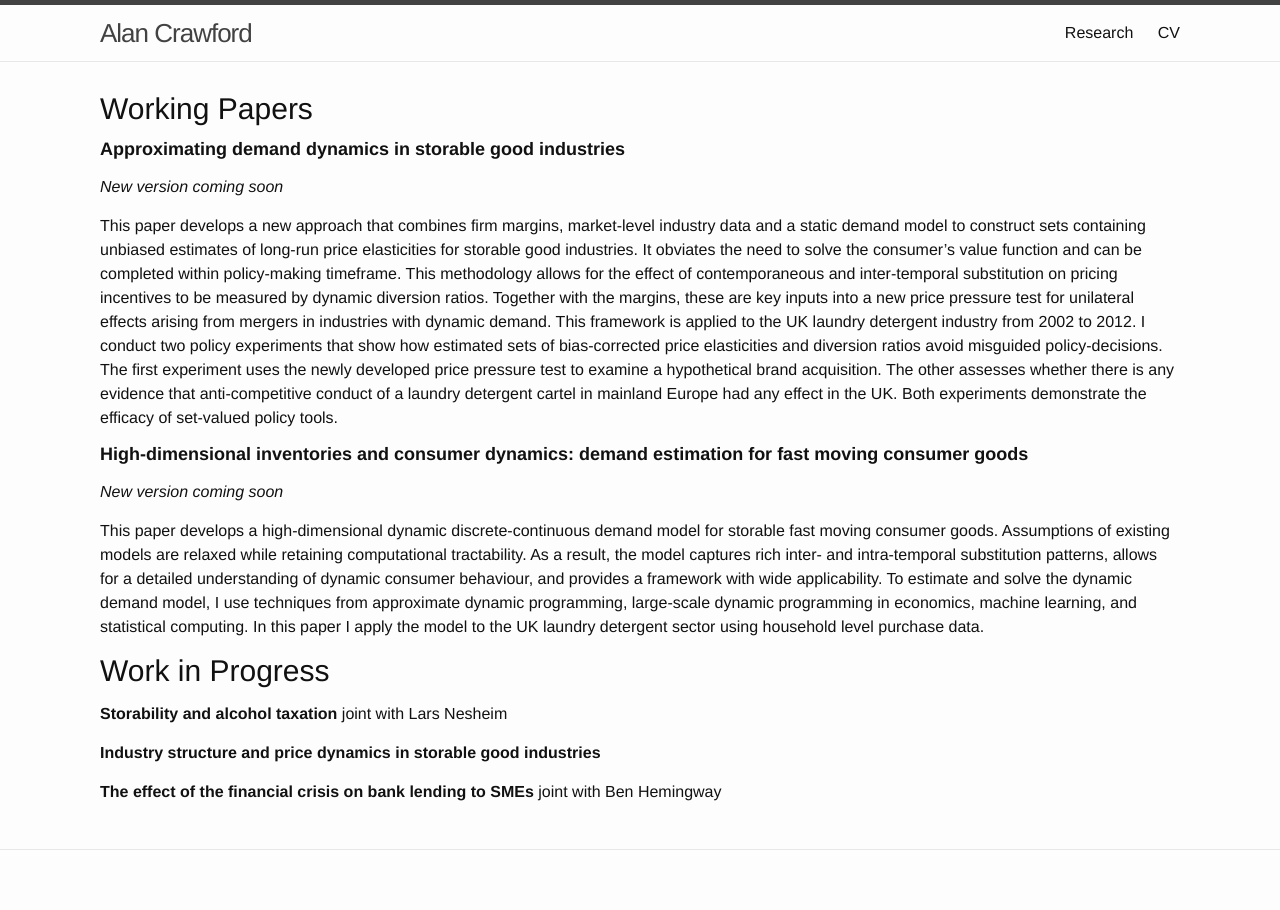
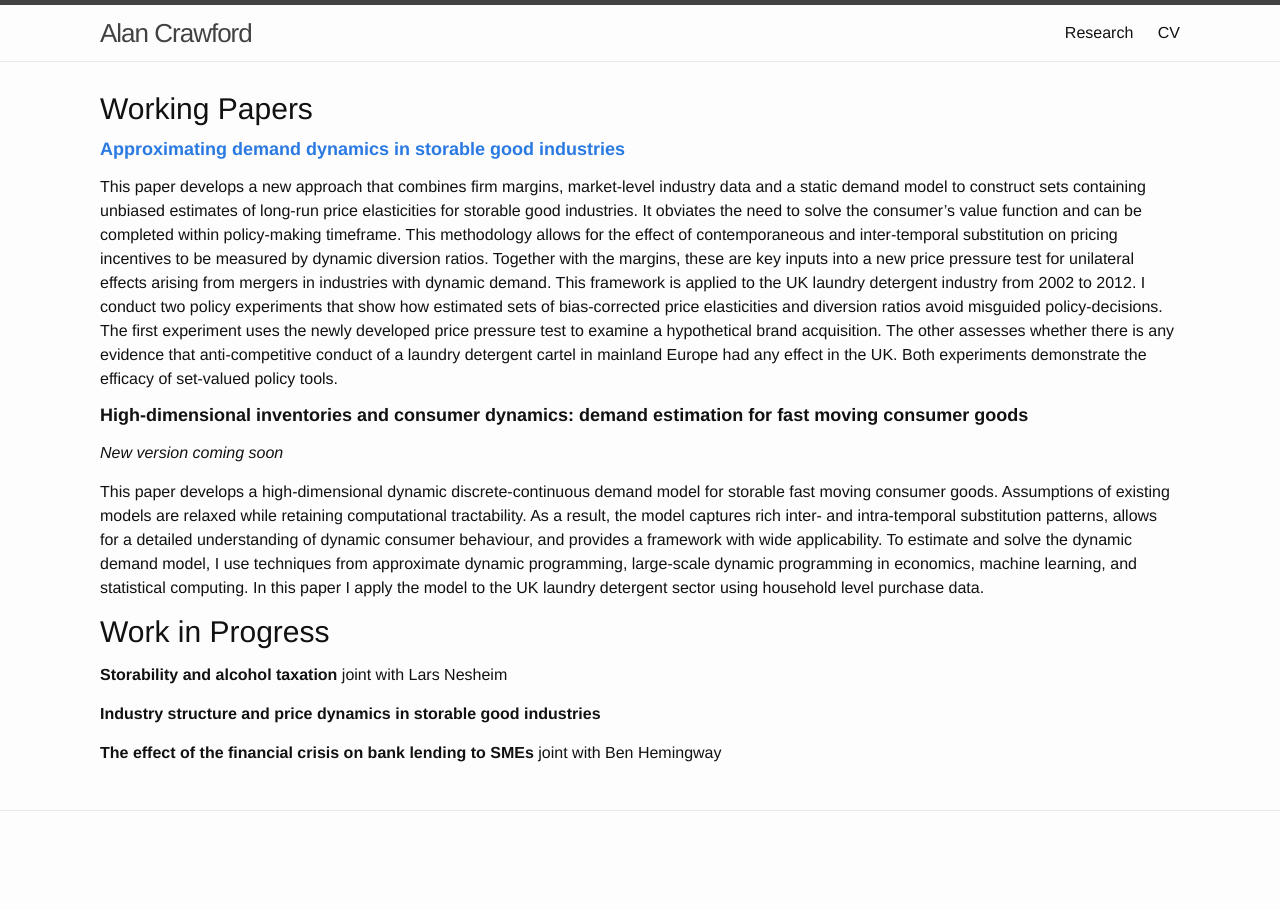
Before and after one commit to alancrawford/alancrawford.github.io, a Jekyll site: the page built from _pages/Research.md, in a window 1280 px wide. Built offline with Jekyll 4.4.1, drawn with Linux system fonts in a browser that asks for light colours.

Commit message:
Working paper upload

```diff
--- a/_pages/Research.md
+++ b/_pages/Research.md
@@ -6,11 +6,7 @@
 
 ## Working Papers
 
-#### Approximating demand dynamics in storable good industries
-
-_New version coming soon_
-
-<!-- [Approximating demand dynamics in storable good industries](../assets/workingpapers/CrawfordAR (2020) Approximating Demand Dyanmics for Storable goods.pdf) -->
+#### [Approximating demand dynamics in storable good industries](../assets/workingpapers/CrawfordAR (2020) Approximating Demand Dyanmics for Storable goods.pdf)
 
 This paper develops a new approach that combines firm margins, market-level industry data and a static demand model to construct sets containing unbiased estimates of long-run price elasticities for storable good industries. It obviates the need to solve the consumer's value function and can be completed within policy-making timeframe. This methodology allows for the effect of contemporaneous and inter-temporal substitution on pricing incentives to be measured by dynamic diversion ratios. Together with the margins, these are key inputs into a new price pressure test for unilateral effects arising from mergers in industries with dynamic demand. This framework is applied to the UK laundry detergent industry from 2002 to 2012. I conduct two policy experiments that show how estimated sets of bias-corrected price elasticities and diversion ratios avoid misguided policy-decisions. The first experiment uses the newly developed price pressure test to examine a hypothetical brand acquisition. The other assesses whether there is any evidence that anti-competitive conduct of a laundry detergent cartel in mainland Europe had any effect in the UK. Both experiments demonstrate the efficacy of set-valued policy tools.
 
```
Also changed, not shown: 1 other file.
